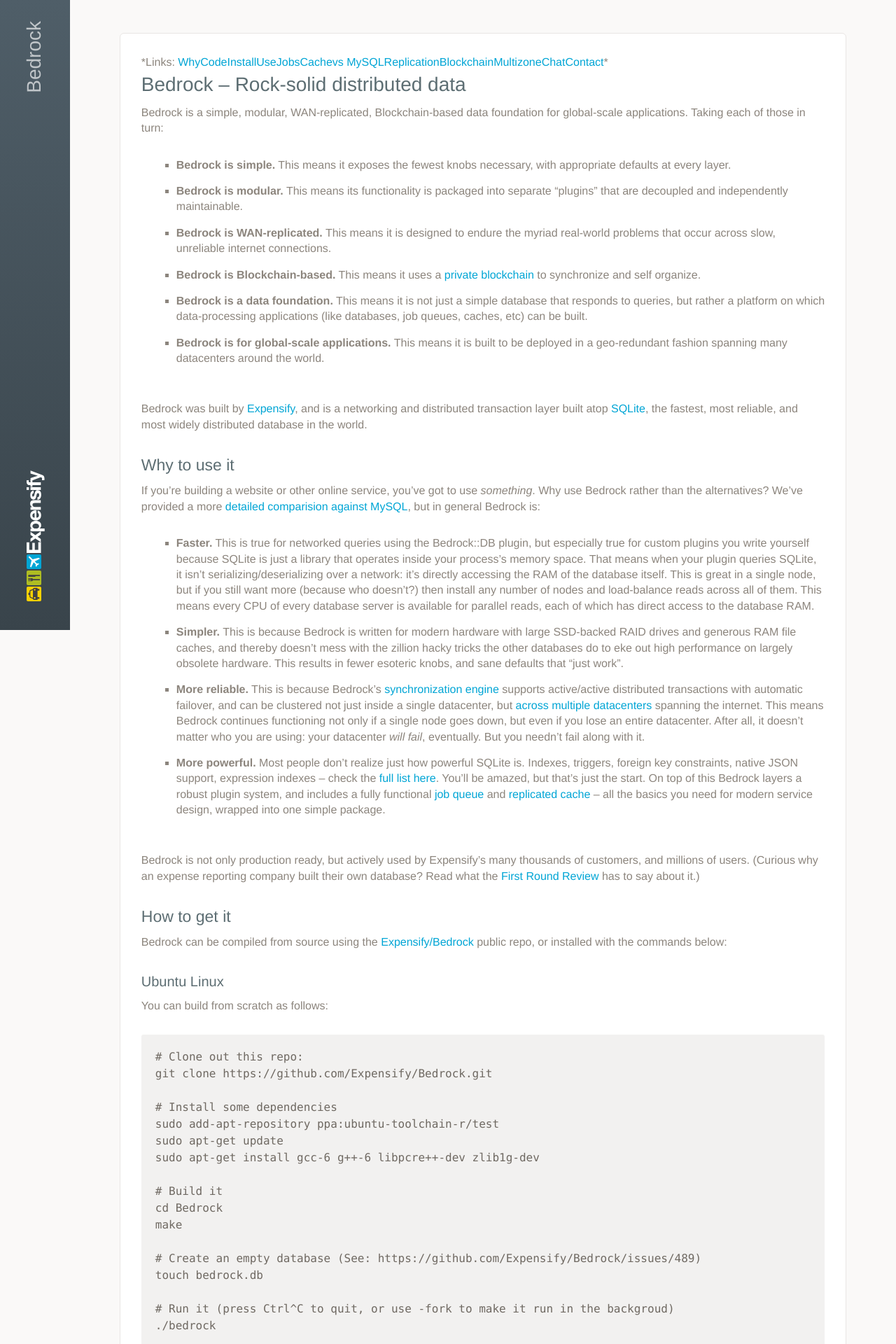
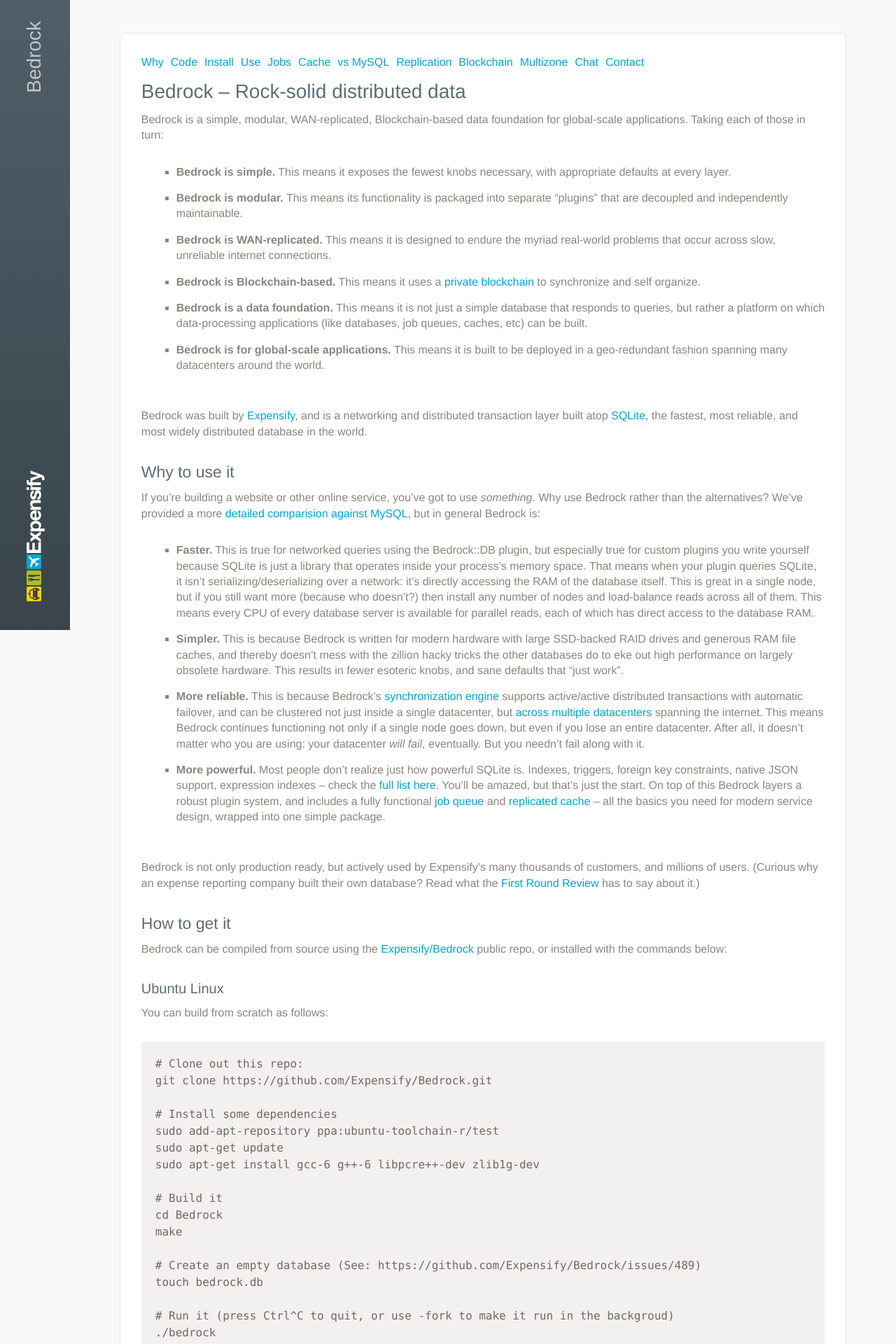
Before and after one commit to Expensify/Bedrock, a Jekyll site: the page built from docs/index.md, in a window 1280 px wide. Shown: the top 1920 px of the page at 70% size. Built offline with Jekyll 4.4.1, drawn with Linux system fonts in a browser that asks for light colours.

Commit message:
Cleaning up the top links

```diff
--- a/docs/_layouts/default.html
+++ b/docs/_layouts/default.html
@@ -523,7 +523,10 @@
             	font-family:Menlo,Consolas,"Bitstream Vera Sans Mono","DejaVu Sans Mono",Monaco,monospace;
             }
 
-
+            .content-card__inner > table td a {
+                display: inline-block;
+                margin: 0 10px 10px 0;
+            }
         </style>
     </head>
     <body>
--- a/docs/index.md
+++ b/docs/index.md
@@ -1,7 +1,7 @@
 ---
 layout: default
 ---
-*Links: [Why](http://firstround.com/review/your-database-is-your-prison-heres-how-expensify-broke-free/) | [Code](https://github.com/Expensify/Bedrock) | [Install](http://bedrockdb.com#how-to-get-it) | [Use](http://bedrockdb.com#how-to-use-it) | [Jobs](http://bedrockdb.com/jobs.html) | [Cache](http://bedrockdb.com/cache.html) | [vs MySQL](http://bedrockdb.com/vs_mysql.html) | [Replication](http://bedrockdb.com/synchronization.html) | [Blockchain](http://bedrockdb.com/blockchain.html) | [Multizone](http://bedrockdb.com/multizone.html) | [Chat](https://gitter.im/Expensify-Bedrock/Lobby) | [Contact](http://bedrockdb.com#how-to-help-and-get-helped)*
+[Why](http://firstround.com/review/your-database-is-your-prison-heres-how-expensify-broke-free/) | [Code](https://github.com/Expensify/Bedrock) | [Install](http://bedrockdb.com#how-to-get-it) | [Use](http://bedrockdb.com#how-to-use-it) | [Jobs](http://bedrockdb.com/jobs.html) | [Cache](http://bedrockdb.com/cache.html) | [vs MySQL](http://bedrockdb.com/vs_mysql.html) | [Replication](http://bedrockdb.com/synchronization.html) | [Blockchain](http://bedrockdb.com/blockchain.html) | [Multizone](http://bedrockdb.com/multizone.html) | [Chat](https://gitter.im/Expensify-Bedrock/Lobby) | [Contact](http://bedrockdb.com#how-to-help-and-get-helped)
 
 # Bedrock -- Rock-solid distributed data
 Bedrock is a simple, modular, WAN-replicated, Blockchain-based data foundation for global-scale applications.  Taking each of those in turn:
```
